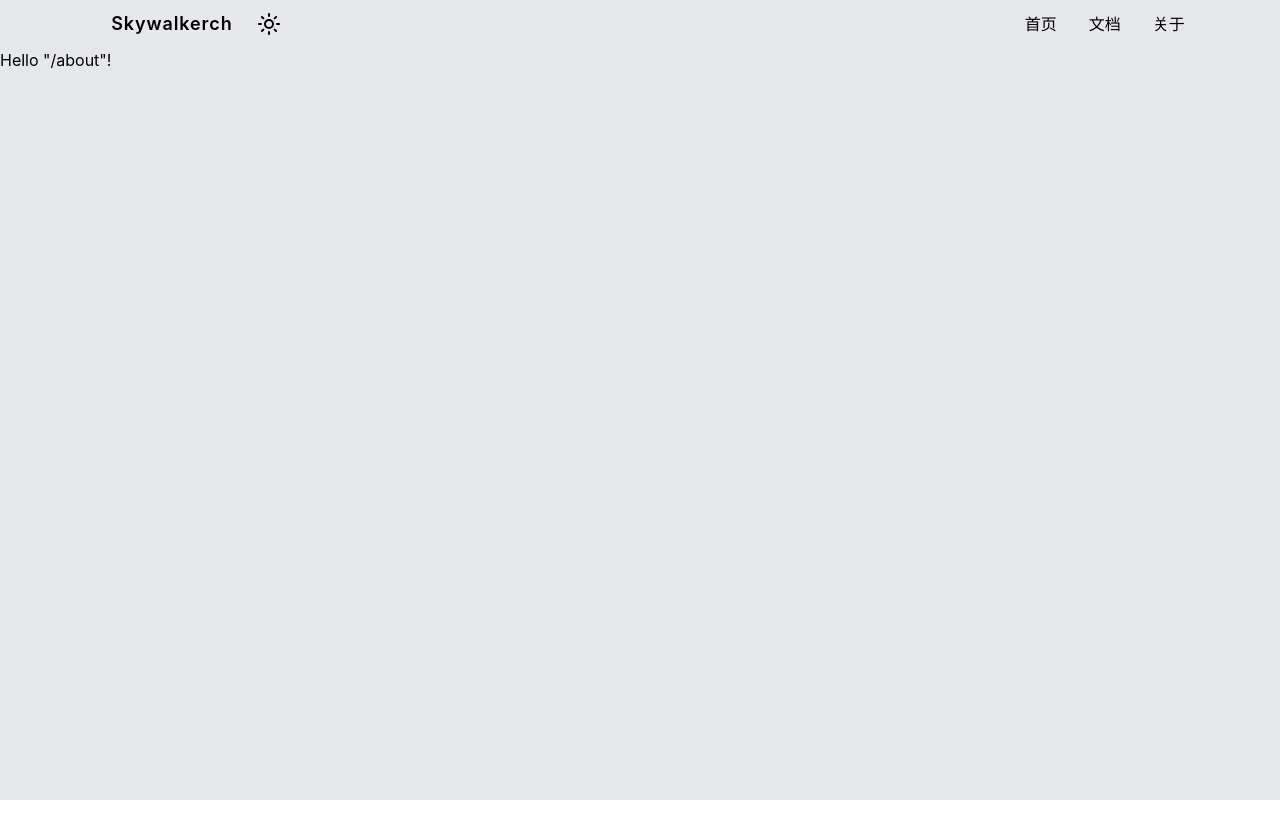
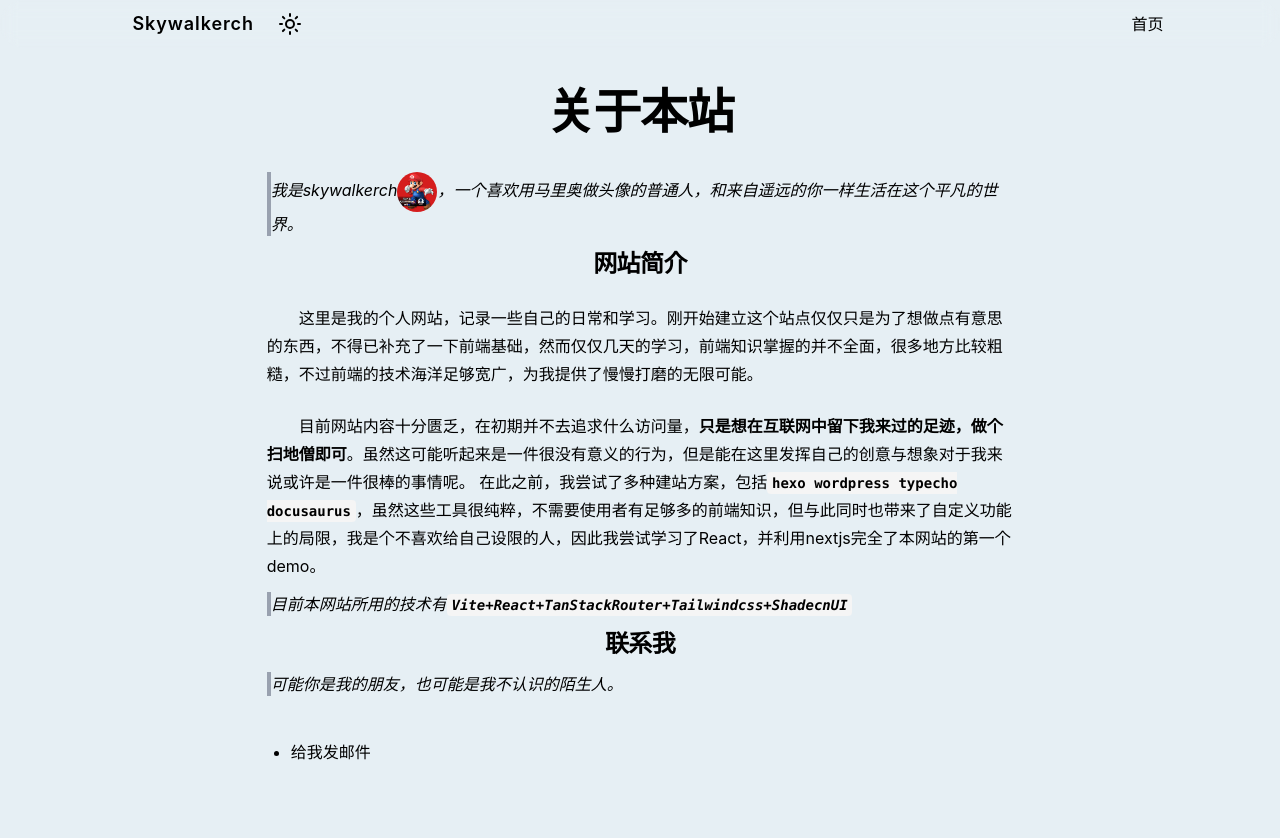
Before and after one commit to skywalkerch/mysite, a React (Vite) app: page /about in a window 1280 px wide. Shown: the top 838 px of the page. Before the commit the page ends 800 px from the top, so only its background shows below. Built offline with nearby package versions, Linux system fonts and the light colour scheme.

Commit message:
取消部分路由

```diff
--- a/package.json
+++ b/package.json
@@ -11,6 +11,7 @@
   },
   "dependencies": {
     "@radix-ui/react-alert-dialog": "^1.1.14",
+    "@radix-ui/react-avatar": "^1.1.10",
     "@radix-ui/react-dropdown-menu": "^2.1.15",
     "@radix-ui/react-navigation-menu": "^1.2.13",
     "@radix-ui/react-slot": "^1.2.3",
--- a/src/components/custom/Typography.tsx
+++ b/src/components/custom/Typography.tsx
@@ -1,88 +1,88 @@
-function TH1({ children }: { children: React.ReactNode }) {
+function TH1({ children, className }: { children: React.ReactNode, className?: string }) {
     return (
-        <h1 className="scroll-m-20 text-4xl font-extrabold tracking-tight lg:text-5xl">
+        <h1 className={`text-center scroll-m-20 text-4xl font-extrabold tracking-tight lg:text-5xl ${className}`}>
             {children}
         </h1>
     )
 }
 
-function TH2({ children }: { children: React.ReactNode }) {
+function TH2({ children, className }: { children: React.ReactNode, className?: string }) {
     return (
-        <h2 className="scroll-m-20 border-b pb-2 text-3xl font-semibold tracking-tight first:mt-0">
+        <h2 className={`text-center scroll-m-20 border-b pb-2 text-3xl font-semibold tracking-tight first:mt-0 ${className}`}>
             {children}
         </h2>
     )
 }
 
-function TH3({ children }: { children: React.ReactNode }) {
+function TH3({ children, className }: { children: React.ReactNode, className?: string }) {
     return (
-        <h3 className="scroll-m-20 text-2xl font-semibold tracking-tight">
+        <h3 className={`text-center scroll-m-20 text-2xl font-semibold tracking-tight ${className}`}>
             {children}
         </h3>
     )
 }
 
-function TH4({ children }: { children: React.ReactNode }) {
+function TH4({ children, className }: { children: React.ReactNode, className?: string }) {
     return (
-        <h4 className="scroll-m-20 text-xl font-semibold tracking-tight">
+        <h4 className={`text-center scroll-m-20 text-xl font-semibold tracking-tight ${className}`}>
             {children}
         </h4>
     )
 }
 
 
-function TP({ children }: { children: React.ReactNode }) {
+function TP({ children, className }: { children: React.ReactNode, className?: string }) {
     return (
-        <p className="leading-7 [&:not(:first-child)]:mt-6">
+        <p className={`indent-8 leading-7 [&:not(:first-child)]:mt-6 ${className}`}>
             {children}
         </p>
     )
 }
 
-function TBlockquote({ children }: { children: React.ReactNode }) {
+function TBlockquote({ children, className }: { children: React.ReactNode, className?: string }) {
     return (
-        <blockquote className="mt-6 border-l-2 pl-6 italic">
+        <blockquote className={`mt-3 mb-3 border-l-4 border-l-gray-400  italic ${className}`}>
             {children}
         </blockquote>
     )
 }
 
-function TList({ children }: { children: React.ReactNode }) {
+function TList({ children, className }: { children: React.ReactNode, className?: string }) {
     return (
-        <ul className="my-6 ml-6 list-disc [&>li]:mt-2">
+        <ul className={`my-6 ml-6 list-disc [&>li]:mt-2 ${className}`}>
             {children}
         </ul>
     )
 }
-function TInlineCode({ children }: { children: React.ReactNode }) {
+function TInlineCode({ children, className }: { children: React.ReactNode, className?: string }) {
     return (
-        <code className="relative rounded bg-muted px-[0.3rem] py-[0.2rem] font-mono text-sm font-semibold">
+        <code className={`relative rounded bg-muted px-[0.3rem] py-[0.2rem] font-mono text-sm font-semibold ${className}`}>
             {children}
         </code>
     )
 }
 
-function TLead({ children }: { children: React.ReactNode }) {
+function TLead({ children, className }: { children: React.ReactNode, className?: string }) {
     return (
-        <p className="text-xl text-muted-foreground">
+        <p className={`text-xl text-muted-foreground ${className}`}>
             {children}
         </p>
     )
 }
 
-function TLarge({ children }: { children: React.ReactNode }) {
-    return <div className="text-3xl font-semibold">{children}</div  >
+function TLarge({ children, className }: { children: React.ReactNode, className?: string }) {
+    return <div className={`text-3xl font-semibold ${className}`}>{children}</div  >
 }
 
-function TSmall({ children }: { children: React.ReactNode }) {
+function TSmall({ children, className }: { children: React.ReactNode, className?: string }) {
     return (
-        <small className="text-sm font-medium leading-none">{children}</small>
+        <small className={`text-sm font-medium leading-none ${className}`}>{children}</small>
     )
 }
 
-function TMuted({ children }: { children: React.ReactNode }) {
+function TMuted({ children, className }: { children: React.ReactNode, className?: string }) {
     return (
-        <p className="text-sm text-muted-foreground">{children}</p>
+        <p className={`text-sm text-muted-foreground ${className}`}>{children}</p>
     )
 }
 
--- a/src/components/for-navigationbar/RightMenu.tsx
+++ b/src/components/for-navigationbar/RightMenu.tsx
@@ -10,18 +10,18 @@ export default function RightMenu() {
                     </Link>
                 </NavigationMenuItem>
 
-                <NavigationMenuItem>
+                {/* <NavigationMenuItem>
                     <Link to="/">
                         文档
                     </Link>
-                </NavigationMenuItem>
+                </NavigationMenuItem> */}
 
-
+                {/*
                 <NavigationMenuItem>
                     <Link to="/about" >
                         关于
                     </Link>
-                </NavigationMenuItem>
+                </NavigationMenuItem> */}
             </NavigationMenuList>
         </NavigationMenu>
     );
--- /dev/null
+++ b/src/components/ui/avatar.tsx
@@ -0,0 +1,51 @@
+import * as React from "react"
+import * as AvatarPrimitive from "@radix-ui/react-avatar"
+
+import { cn } from "@/lib/utils"
+
+function Avatar({
+  className,
+  ...props
+}: React.ComponentProps<typeof AvatarPrimitive.Root>) {
+  return (
+    <AvatarPrimitive.Root
+      data-slot="avatar"
+      className={cn(
+        "relative flex size-8 shrink-0 overflow-hidden rounded-full",
+        className
+      )}
+      {...props}
+    />
+  )
+}
+
+function AvatarImage({
+  className,
+  ...props
+}: React.ComponentProps<typeof AvatarPrimitive.Image>) {
+  return (
+    <AvatarPrimitive.Image
+      data-slot="avatar-image"
+      className={cn("aspect-square size-full", className)}
+      {...props}
+    />
+  )
+}
+
+function AvatarFallback({
+  className,
+  ...props
+}: React.ComponentProps<typeof AvatarPrimitive.Fallback>) {
+  return (
+    <AvatarPrimitive.Fallback
+      data-slot="avatar-fallback"
+      className={cn(
+        "bg-muted flex size-full items-center justify-center rounded-full",
+        className
+      )}
+      {...props}
+    />
+  )
+}
+
+export { Avatar, AvatarImage, AvatarFallback }
--- a/src/routes/__root.tsx
+++ b/src/routes/__root.tsx
@@ -5,14 +5,25 @@ import Navigation from '@/components/for-navigationbar/Navigation'
 export const Route = createRootRoute({
   component: () => (
     <ThemeProvider>
-      <div className='min-h-screen bg-gray-200 dark:bg-gray-700'>
+      <div className=''>
         <HeadContent />
         <Navigation />
-
-        <Outlet />
+        <div className='flex-1 '>
+          <Outlet />
+        </div>
         <Scripts />
         <TanStackRouterDevtools />
-      </div>
-    </ThemeProvider>
+      </div >
+    </ThemeProvider >
   ),
+  head: () => ({
+    meta: [
+      { name: 'description', content: 'Hello this is skywalkerch\'s site' },
+      { name: 'viewport', content: 'width=device-width, initial-scale=1' },
+      {
+        title: 'Skywalkerch',
+      },
+    ],
+
+  })
 })
--- a/src/routes/about.tsx
+++ b/src/routes/about.tsx
@@ -1,5 +1,6 @@
 import { createFileRoute } from '@tanstack/react-router'
-
+import { TH1, TH2, TH3, TH4, TP, TBlockquote, TList, TInlineCode, TLead, TLarge, TSmall, TMuted } from '@/components/custom/Typography'
+import { Link } from '@tanstack/react-router'
 export const Route = createFileRoute('/about')({
   component: RouteComponent,
   head: () => ({
@@ -11,5 +12,27 @@ export const Route = createFileRoute('/about')({
 })
 
 function RouteComponent() {
-  return <div>Hello "/about"!</div>
+  return <div className='m-auto max-w-7/12 relative top-10 flex flex-col  min-h-screen '>
+    <TH1>关于本站</TH1>
+    <TP> </TP>
+    <TBlockquote>我是skywalkerch
+      <img src="/pictures/mario.jpg" alt="" className='w-10 h-10 rounded-full inline' />
+      ，一个喜欢用马里奥做头像的普通人，和来自遥远的你一样生活在这个平凡的世界。</TBlockquote>
+    <TH3>网站简介</TH3>
+    <TP>
+      这里是我的个人网站，记录一些自己的日常和学习。刚开始建立这个站点仅仅只是为了想做点有意思的东西，不得已补充了一下前端基础，然而仅仅几天的学习，前端知识掌握的并不全面，很多地方比较粗糙，不过前端的技术海洋足够宽广，为我提供了慢慢打磨的无限可能。
+    </TP>
+    <TP>目前网站内容十分匮乏，在初期并不去追求什么访问量，<span className='font-bold'>只是想在互联网中留下我来过的足迹，做个扫地僧即可</span>。虽然这可能听起来是一件很没有意义的行为，但是能在这里发挥自己的创意与想象对于我来说或许是一件很棒的事情呢。
+      在此之前，我尝试了多种建站方案，包括<TInlineCode>hexo wordpress typecho docusaurus</TInlineCode>，虽然这些工具很纯粹，不需要使用者有足够多的前端知识，但与此同时也带来了自定义功能上的局限，我是个不喜欢给自己设限的人，因此我尝试学习了React，并利用nextjs完全了本网站的第一个demo。
+    </TP>
+    <TBlockquote >
+      目前本网站所用的技术有<TInlineCode>Vite+React+TanStackRouter+Tailwindcss+ShadecnUI</TInlineCode>
+    </TBlockquote>
+    <TH3>联系我</TH3>
+    <TBlockquote>可能你是我的朋友，也可能是我不认识的陌生人。</TBlockquote>
+    <TList>
+      <li> <a href="mailto://skywalkerch@outlook.com" className=' hover:underline hover:decoration-wavy'>给我发邮件</a></li>
+    </TList>
+  </div>
+
 }
--- a/src/routes/index.tsx
+++ b/src/routes/index.tsx
@@ -6,16 +6,7 @@ import Typewriter from 'typewriter-effect';
 
 export const Route = createFileRoute('/')({
   component: App,
-  head: () => ({
-    meta: [
-      { name: 'description', content: 'Hello world' },
-      { name: 'viewport', content: 'width=device-width, initial-scale=1' },
-      {
-        title: 'My App',
-      },
-    ],
 
-  })
 })
 
 function HeadPicture() {
--- a/src/styles.css
+++ b/src/styles.css
@@ -133,7 +133,7 @@ code {
   }
 
   body {
-    @apply min-h-screen;
+    @apply min-h-screen bg-[#e6eff4] dark:bg-gray-500;
   }
 }
 
```
Also changed, not shown: public/pictures/mario.jpg (added), 1 other file (tests, documents, lock files or other folders).
